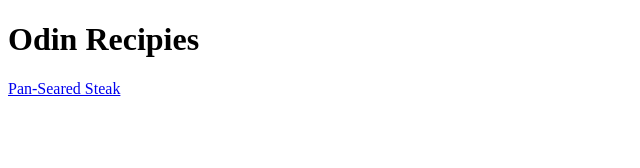
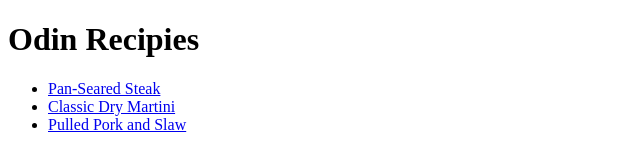
Before and after one commit to NSTokugawa/Odin-Recipes, a plain HTML site: page index.html in a window 1280 px wide. Shown: the whole page, without its empty margins (0-640 px from the left). Drawn offline with Linux system fonts and the light colour scheme.

Commit message:
Added Matt's Famous Pulled Pork & Slaw

```diff
--- a/index.html
+++ b/index.html
@@ -8,6 +8,10 @@
 </head>
 <body>
   <h1>Odin Recipies</h1>
-  <a href="/odin-recipes/recipes/steak.html">Pan-Seared Steak</a>
+    <ul>
+      <li><a href="/odin-recipes/recipes/steak.html">Pan-Seared Steak</a></li>
+      <li><a href="/odin-recipes/recipes/martini.html">Classic Dry Martini</a></li>
+      <li><a href="/odin-recipes/recipes/pulledpork-and-slaw.html">Pulled Pork and Slaw</a></li>
+    </ul>
 </body>
 </html>
```
Also changed, not shown: img/dirty-martini-a346156.webp (added), img/pulledpork.jpeg (added).
